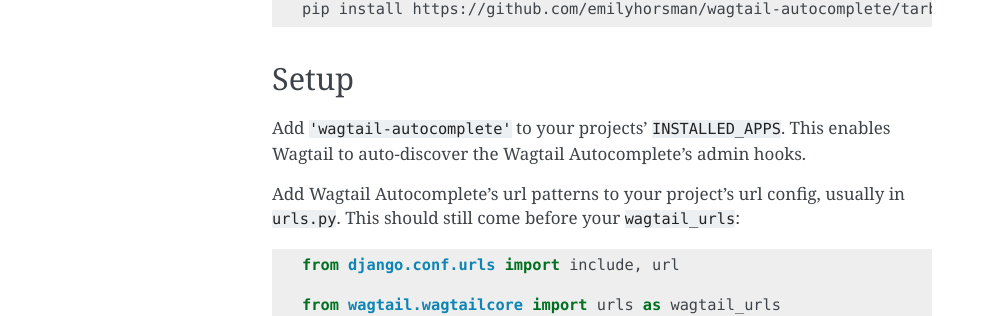
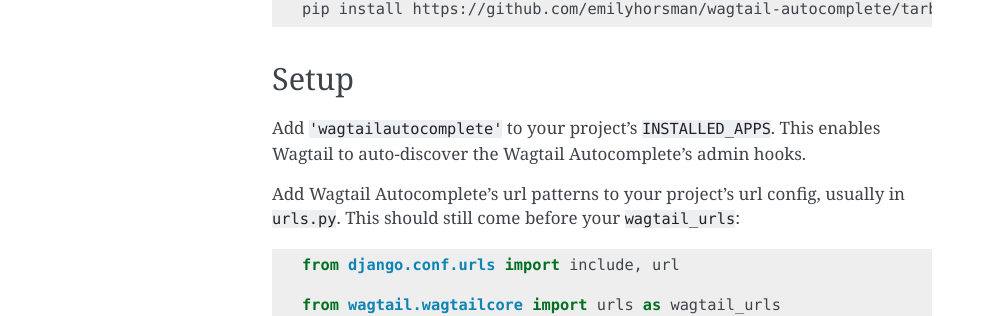
Before and after one commit to wagtail/wagtail-autocomplete, a Sphinx documentation site: the page built from docs/getting_started.rst, in a window 1280 px wide. Shown: the part 511-827 px from the top of the page, without its empty margins (148-1141 px from the left). Built offline with Sphinx 7.4.7, drawn with Linux system fonts in a browser that asks for light colours.

Commit message:
Fix errors

```diff
--- a/docs/getting_started.rst
+++ b/docs/getting_started.rst
@@ -26,7 +26,7 @@ Install with ``pip``:
 Setup
 =====
 
-Add ``'wagtail-autocomplete'`` to your projects' ``INSTALLED_APPS``. This enables Wagtail to auto-discover the Wagtail Autocomplete's admin hooks.
+Add ``'wagtailautocomplete'`` to your project's ``INSTALLED_APPS``. This enables Wagtail to auto-discover the Wagtail Autocomplete's admin hooks.
 
 Add Wagtail Autocomplete's url patterns to your project's url config, usually in ``urls.py``. This should still come before your ``wagtail_urls``:
 
```
